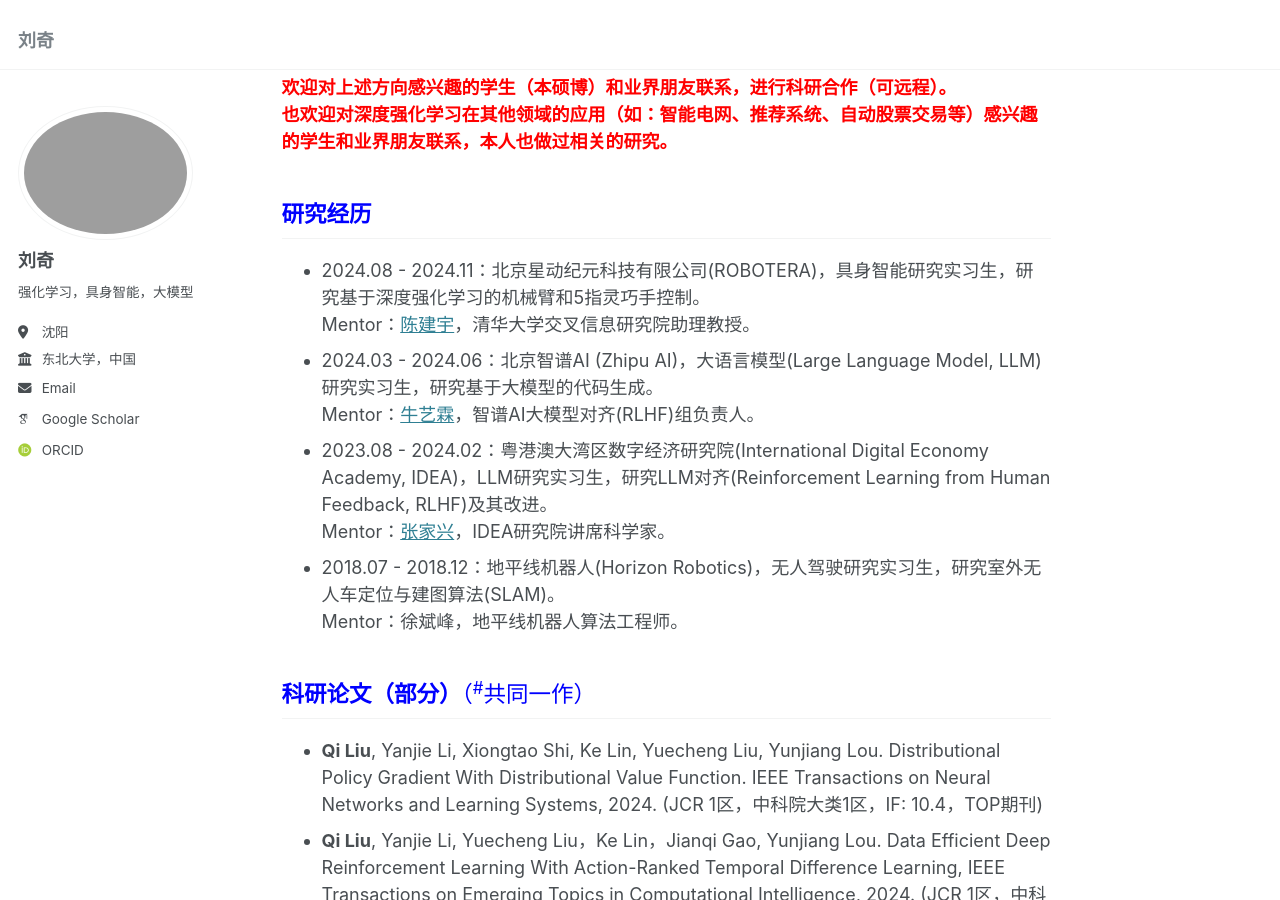
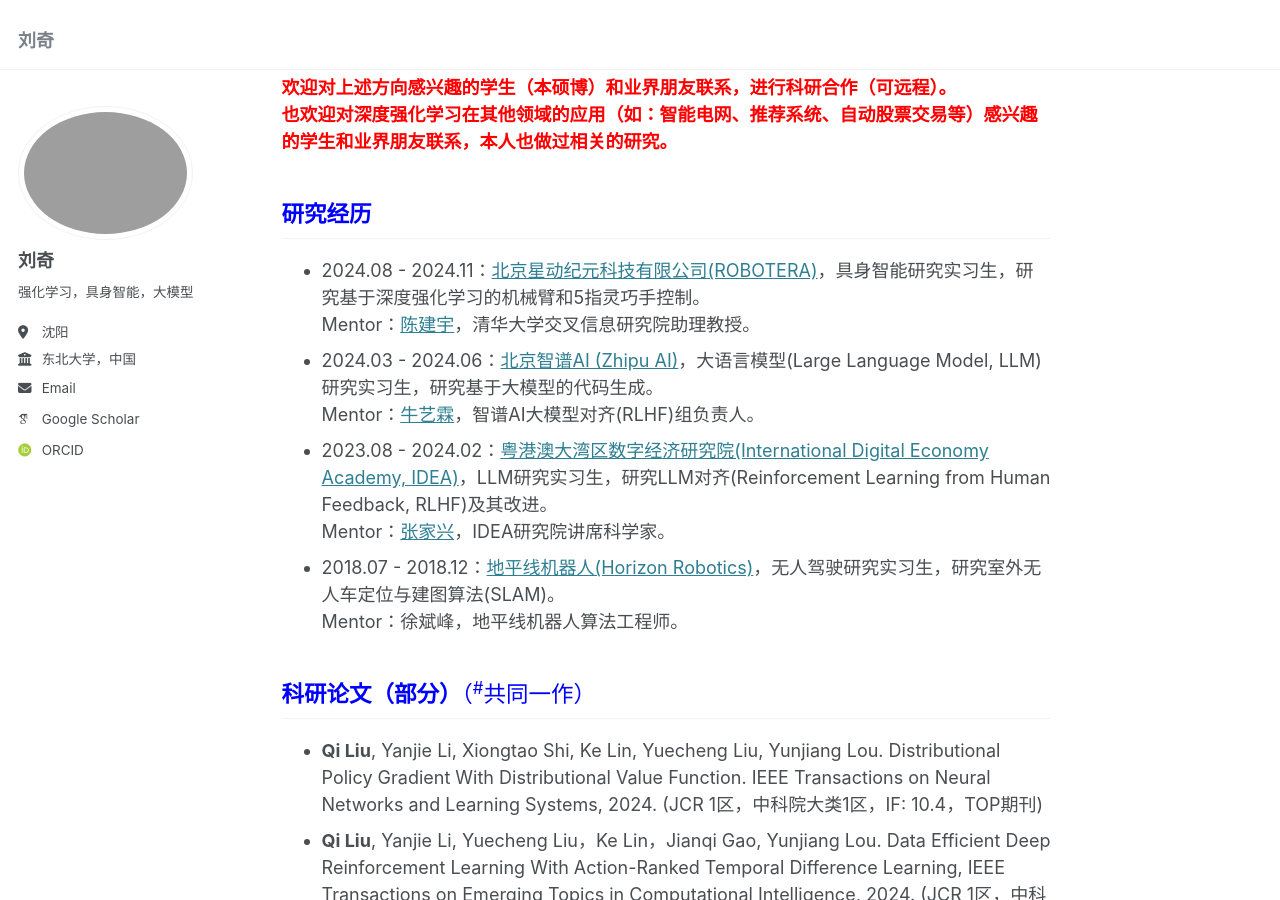
Before and after one commit to liuqi8827/liuqi8827.github.io, a Jekyll site: the page built from _pages/about.md, in a window 1280 px wide and 900 px high, scrolled down 534 px. Built offline with Jekyll 4.4.1, drawn with Linux system fonts in a browser that asks for light colours; some web fonts are replaced; part of the change alters nothing that is shown.

```diff
--- a/_pages/about.md
+++ b/_pages/about.md
@@ -20,13 +20,13 @@ redirect_from:
 **<font color="red">也欢迎对深度强化学习在其他领域的应用（如：智能电网、推荐系统、自动股票交易等）感兴趣的学生和业界朋友联系，本人也做过相关的研究。</font>**
 
 ## <font color="blue">研究经历</font>
-- 2024.08 - 2024.11：北京星动纪元科技有限公司(ROBOTERA)，具身智能研究实习生，研究基于深度强化学习的机械臂和5指灵巧手控制。
+- 2024.08 - 2024.11：[北京星动纪元科技有限公司(ROBOTERA)](https://www.robotera.com/)，具身智能研究实习生，研究基于深度强化学习的机械臂和5指灵巧手控制。
   Mentor：[陈建宇](https://scholar.google.com/citations?user=rc9jIf0AAAAJ&hl=en)，清华大学交叉信息研究院助理教授。
-- 2024.03 - 2024.06：北京智谱AI (Zhipu AI)，大语言模型(Large Language Model, LLM) 研究实习生，研究基于大模型的代码生成。
+- 2024.03 - 2024.06：[北京智谱AI (Zhipu AI)](https://www.zhipuai.cn/)，大语言模型(Large Language Model, LLM) 研究实习生，研究基于大模型的代码生成。
   Mentor：[牛艺霖](https://scholar.google.com/citations?user=O52EyKsAAAAJ&hl=zh-CN)，智谱AI大模型对齐(RLHF)组负责人。
-- 2023.08 - 2024.02：粤港澳大湾区数字经济研究院(International Digital Economy Academy, IDEA)，LLM研究实习生，研究LLM对齐(Reinforcement Learning from Human Feedback, RLHF)及其改进。
+- 2023.08 - 2024.02：[粤港澳大湾区数字经济研究院(International Digital Economy Academy, IDEA)](https://www.idea.edu.cn/)，LLM研究实习生，研究LLM对齐(Reinforcement Learning from Human Feedback, RLHF)及其改进。
   Mentor：[张家兴](https://scholar.google.com/citations?user=ozXuhOUAAAAJ&hl=en)，IDEA研究院讲席科学家。
-- 2018.07 - 2018.12：地平线机器人(Horizon Robotics)，无人驾驶研究实习生，研究室外无人车定位与建图算法(SLAM)。
+- 2018.07 - 2018.12：[地平线机器人(Horizon Robotics)](https://www.horizon.auto/)，无人驾驶研究实习生，研究室外无人车定位与建图算法(SLAM)。
   Mentor：徐斌峰，地平线机器人算法工程师。
 
 ## <font color="blue">科研论文（部分）<span style="font-weight: normal;">（<sup>#</sup>共同一作）</span> </font>
```
